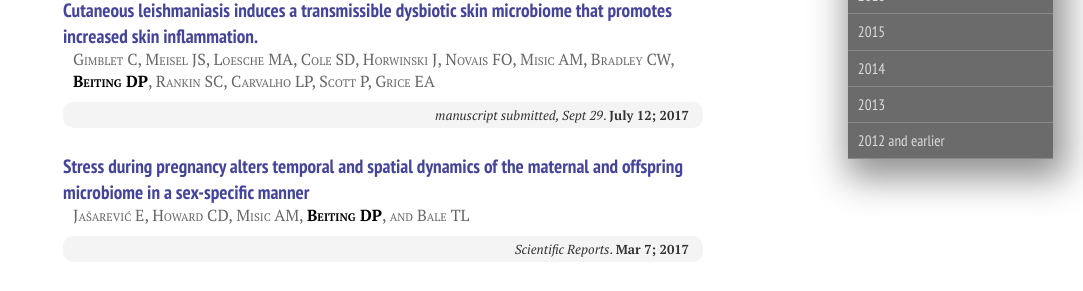
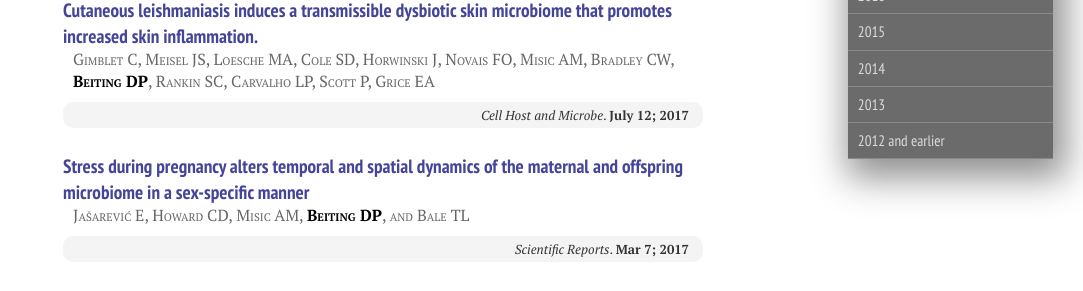
Before and after one commit to hostmicrobe/hostmicrobe.github.io, a Jekyll site: the page built from publications/index.md, in a window 1280 px wide and 900 px high, scrolled down 672 px. Shown: the part 154-445 px from the top of the window, without its empty margins (197-1280 px from the left). Built offline with Jekyll 4.4.1, drawn with Linux system fonts in a browser that asks for light colours; nearby versions of some CDN libraries.

```diff
--- a/publications/index.md
+++ b/publications/index.md
@@ -40,7 +40,7 @@ comments: false
 <div class="pub">
     <h3><a href="" target="_new">Cutaneous leishmaniasis induces a transmissible dysbiotic skin microbiome that promotes increased skin inflammation.</a></h3>
        <span class="pub-authors">Gimblet C, Meisel JS, Loesche MA, Cole SD, Horwinski J, Novais FO, Misic AM, Bradley CW, <span class="pub-member-author">Beiting DP</span>, Rankin SC, Carvalho LP, Scott P, Grice EA</span>
-    <span class="pub-journal"><i>manuscript submitted, Sept 29</i>. <b>July 12; 2017</b></span>
+    <span class="pub-journal"><i>Cell Host and Microbe</i>. <b>July 12; 2017</b></span>
 </div>
 
 <div class="pub">
```
Also changed, not shown: _data/pastPeople.yaml (+8 -0 lines), _data/people.yml (+0 -8 lines).
